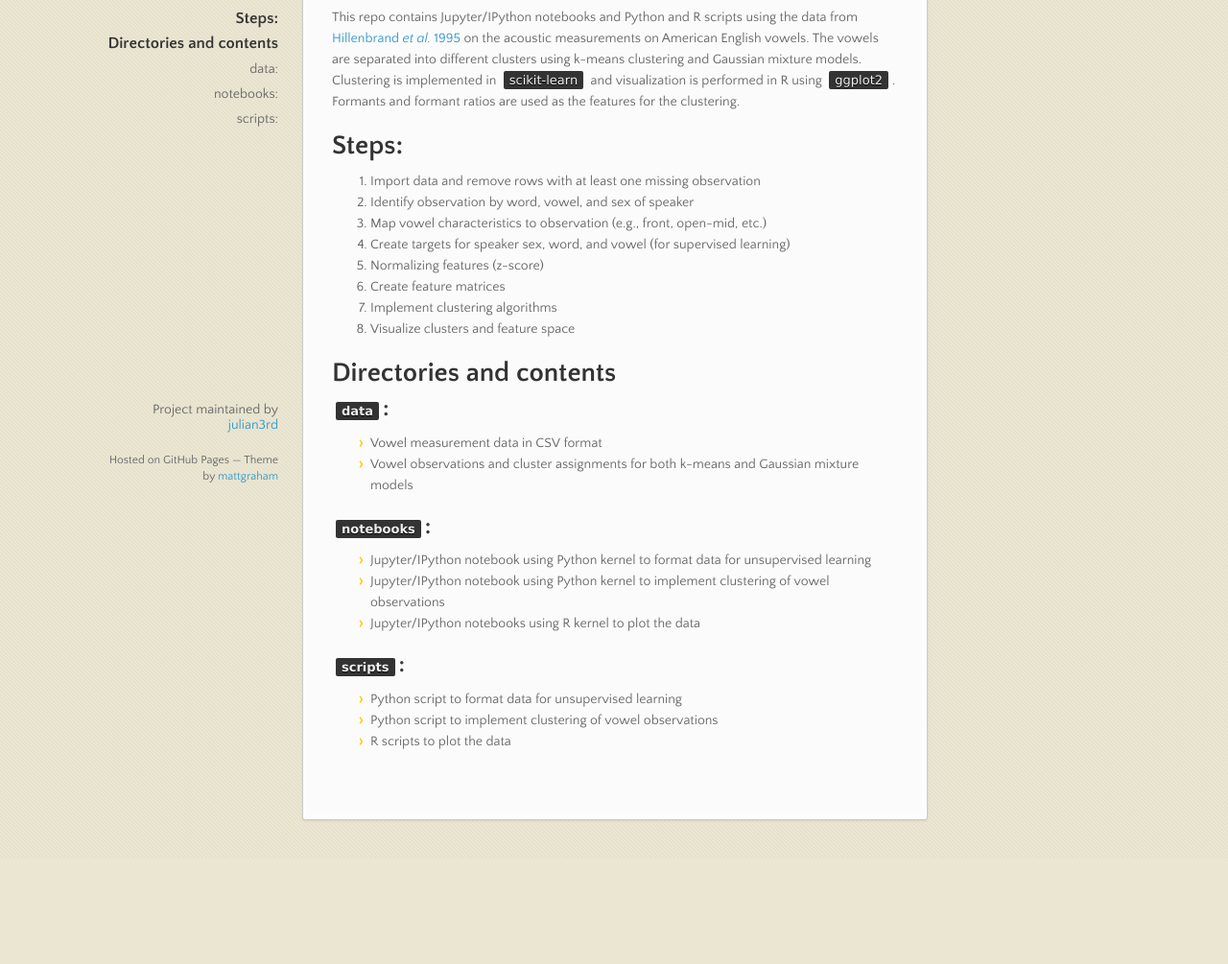
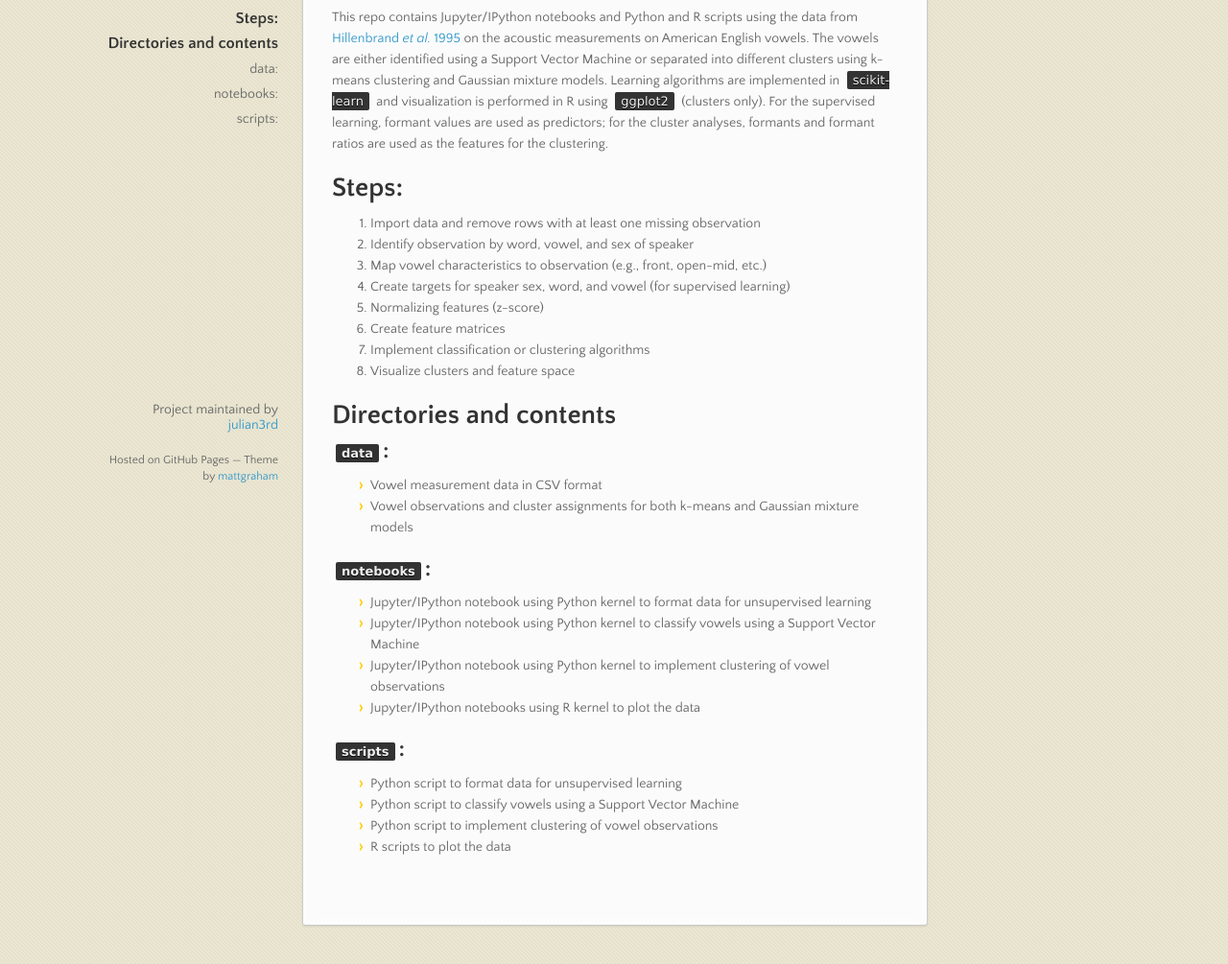
Before and after one commit to julian3rd/hillenbrand-vowel-clustering, a plain HTML site: page index.html in a window 1280 px wide. Shown: the part 255-1260 px from the top of the page at 96% size. Before the commit the page ends 1150 px from the top, so only its background shows below. Drawn offline with nearby package versions, Linux system fonts and the light colour scheme.

Commit message:
Create gh-pages branch via GitHub

```diff
--- a/index.html
+++ b/index.html
@@ -42,7 +42,7 @@
         <h1>
 <a id="clustering-of-the-hillenbrand-vowel-data" class="anchor" href="#clustering-of-the-hillenbrand-vowel-data" aria-hidden="true"><span class="octicon octicon-link"></span></a>Clustering of the Hillenbrand vowel data</h1>
 
-<p>This repo contains Jupyter/IPython notebooks and Python and R scripts using the data from <a href="http://homepages.wmich.edu/%7Ehillenbr/voweldata.html">Hillenbrand <em>et al.</em> 1995</a> on the acoustic measurements on American English vowels. The vowels are separated into different clusters using k-means clustering and Gaussian mixture models. Clustering is implemented in <code>scikit-learn</code> and visualization is performed in R using <code>ggplot2</code>. Formants and formant ratios are used as the features for the clustering.  </p>
+<p>This repo contains Jupyter/IPython notebooks and Python and R scripts using the data from <a href="http://homepages.wmich.edu/%7Ehillenbr/voweldata.html">Hillenbrand <em>et al.</em> 1995</a> on the acoustic measurements on American English vowels. The vowels are either identified using a Support Vector Machine or separated into different clusters using k-means clustering and Gaussian mixture models. Learning algorithms are implemented in <code>scikit-learn</code> and visualization is performed in R using <code>ggplot2</code> (clusters only). For the supervised learning, formant values are used as predictors; for the cluster analyses, formants and formant ratios are used as the features for the clustering.  </p>
 
 <h1>
 <a id="steps" class="anchor" href="#steps" aria-hidden="true"><span class="octicon octicon-link"></span></a>Steps:</h1>
@@ -60,7 +60,7 @@
 </li>
 <li>Create feature matrices<br>
 </li>
-<li>Implement clustering algorithms<br>
+<li>Implement classification or clustering algorithms<br>
 </li>
 <li>Visualize clusters and feature space<br>
 </li>
@@ -83,7 +83,8 @@
 <a id="notebooks" class="anchor" href="#notebooks" aria-hidden="true"><span class="octicon octicon-link"></span></a><code>notebooks</code>:</h2>
 
 <ul>
-<li>Jupyter/IPython notebook using Python kernel to format data for unsupervised learning<br>
+<li>Jupyter/IPython notebook using Python kernel to format data for unsupervised learning</li>
+<li>Jupyter/IPython notebook using Python kernel to classify vowels using a Support Vector Machine<br>
 </li>
 <li>Jupyter/IPython notebook using Python kernel to implement clustering of vowel observations<br>
 </li>
@@ -97,6 +98,7 @@
 <ul>
 <li>Python script to format data for unsupervised learning<br>
 </li>
+<li>Python script to classify vowels using a Support Vector Machine</li>
 <li>Python script to implement clustering of vowel observations<br>
 </li>
 <li>R scripts to plot the data </li>
```
Also changed, not shown: params.json (+1 -1 lines).
